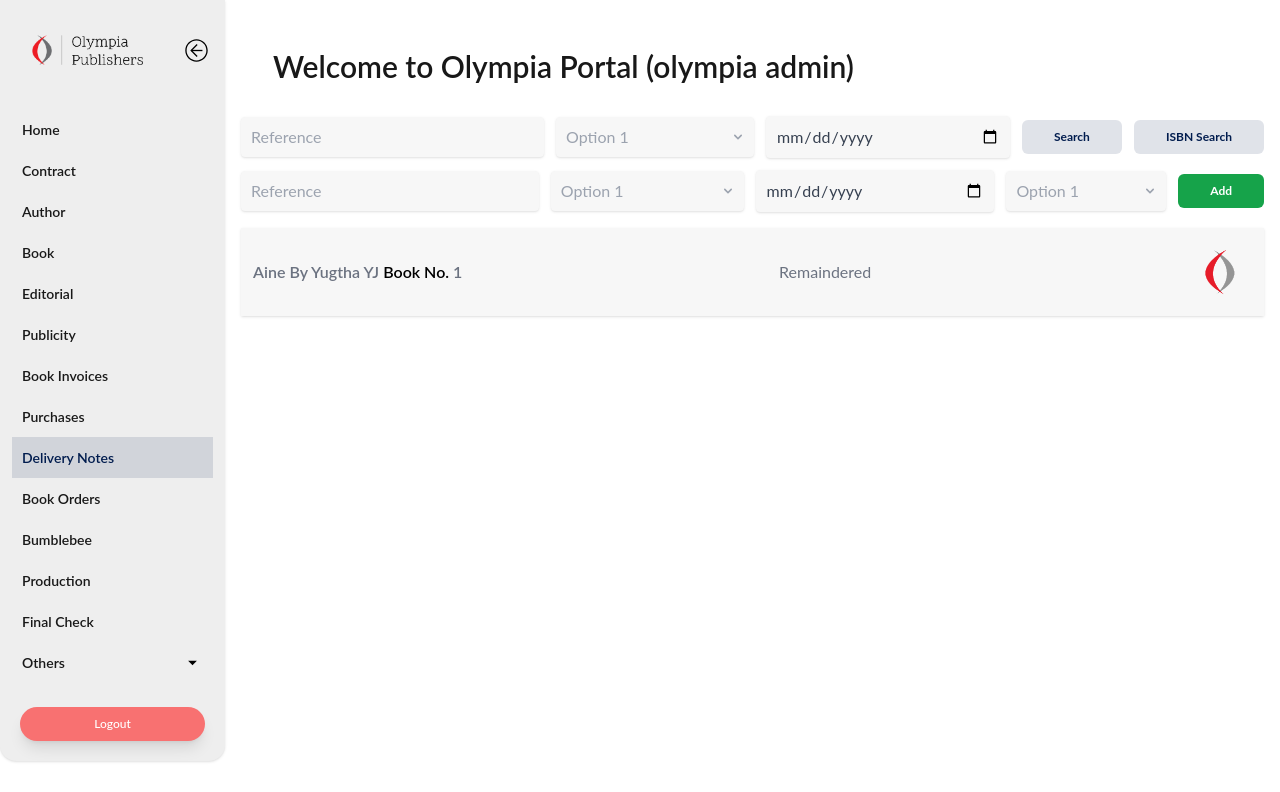
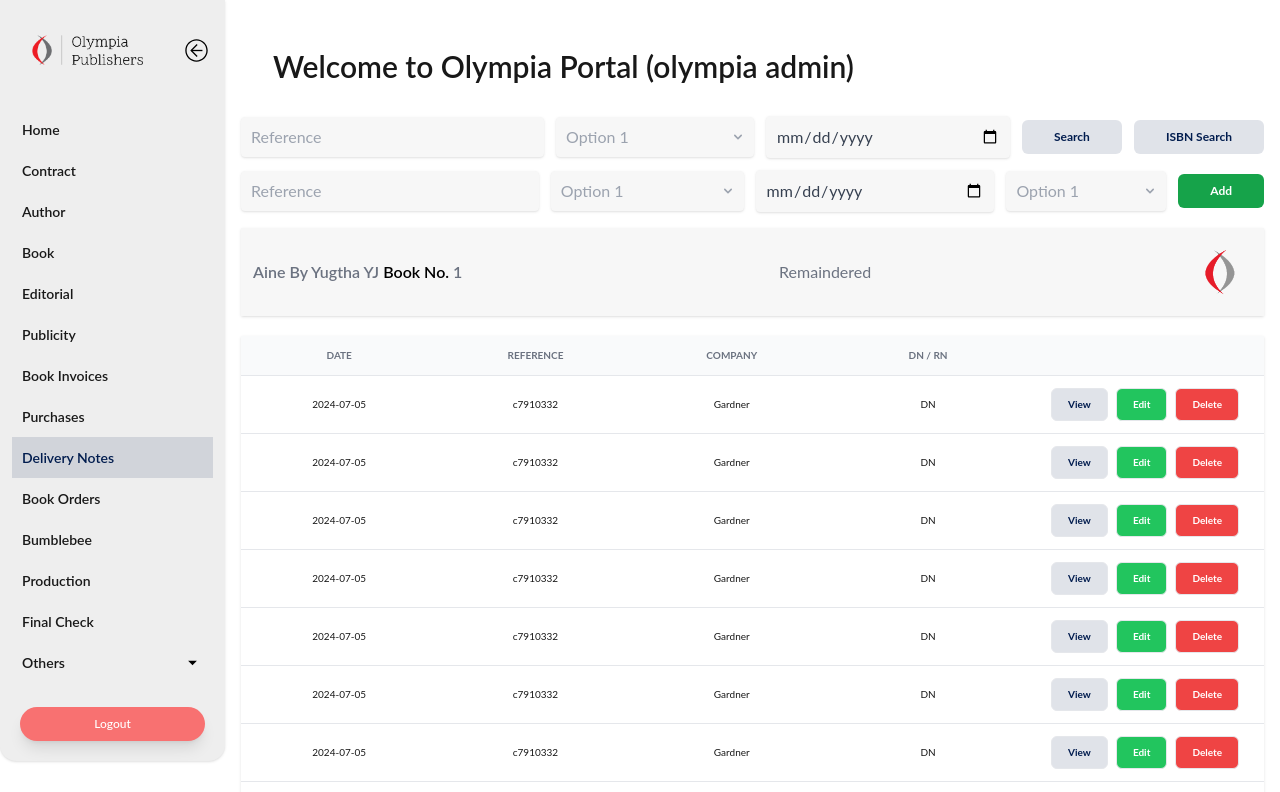
Before and after one commit to Hadees621/Olympia-Admin, a React (Create React App) app: page /delivery-notes in a window 1280 px wide. Shown: the top 792 px of the page. Built offline with nearby package versions, Linux system fonts and the light colour scheme.

Commit message:
chore: table

```diff
--- /dev/null
+++ b/src/components/TableButton.js
@@ -0,0 +1,15 @@
+import React from "react";
+
+const TableButton = ({ title, text, bg = "bg-[#001C4E1F]" }) => {
+  const textClass = text;
+  const backgroundColor = bg;
+  return (
+    <button
+      className={`${backgroundColor} ${textClass} border rounded-md text-[#001C4E] font-bold px-4 py-2 text-[10px]`}
+    >
+      {title}
+    </button>
+  );
+};
+
+export default TableButton;
--- a/src/pages/delivery-notes/Delivery-Notes.js
+++ b/src/pages/delivery-notes/Delivery-Notes.js
@@ -1,9 +1,10 @@
-import React, { useState } from "react";
+import React from "react";
 import Button from "components/Button";
 import SelectField from "components/SelectField";
 import SearchField from "pages/home/components/SearchField";
 import Remaindered from "../editorial/components/Remaindered";
 import DatePickerField from "components/DatePickerField";
+import Row from "./components/Row";
 
 const DeliveryNotes = () => {
   return (
@@ -31,6 +32,32 @@ const DeliveryNotes = () => {
       </>
 
       <Remaindered />
+
+      <div className="overflow-x-auto mt-5 text-center shadow">
+        <table className="min-w-full table-fixed divide-y divide-gray-200">
+          <thead className="bg-gray-50">
+            <tr className="text-[10px] w-full font-medium text-gray-500 uppercase">
+              <th className="p-3 w-1/6">Date</th>
+              <th className="p-3 w-1/6">Reference</th>
+              <th className="p-3 w-1/6">Company</th>
+              <th className="p-3 w-1/6">DN / RN</th>
+              <th className="p-3 w-1/6"></th>
+            </tr>
+          </thead>
+          <tbody>
+            <Row />
+            <Row />
+            <Row />
+            <Row />
+            <Row />
+            <Row />
+            <Row />
+            <Row />
+            <Row />
+            <Row />
+          </tbody>
+        </table>
+      </div>
     </div>
   );
 };
--- /dev/null
+++ b/src/pages/delivery-notes/components/Row.js
@@ -0,0 +1,22 @@
+import TableButton from "components/TableButton";
+import React from "react";
+
+const Row = () => {
+  return (
+    <tr className="text-[10px] border-b">
+      <td className="p-3">2024-07-05</td>
+      <td className="p-3">c7910332</td>
+      <td className="p-3">Gardner</td>
+      <td className="p-3">DN</td>
+      <td className="p-3">
+        <div className="flex justify-center items-center space-x-2">
+          <TableButton title={"View"} />
+          <TableButton title={"Edit"} bg="bg-green-500" text={"text-white"} />
+          <TableButton title={"Delete"} bg="bg-red-500" text={"text-white"} />
+        </div>
+      </td>
+    </tr>
+  );
+};
+
+export default Row;
```
